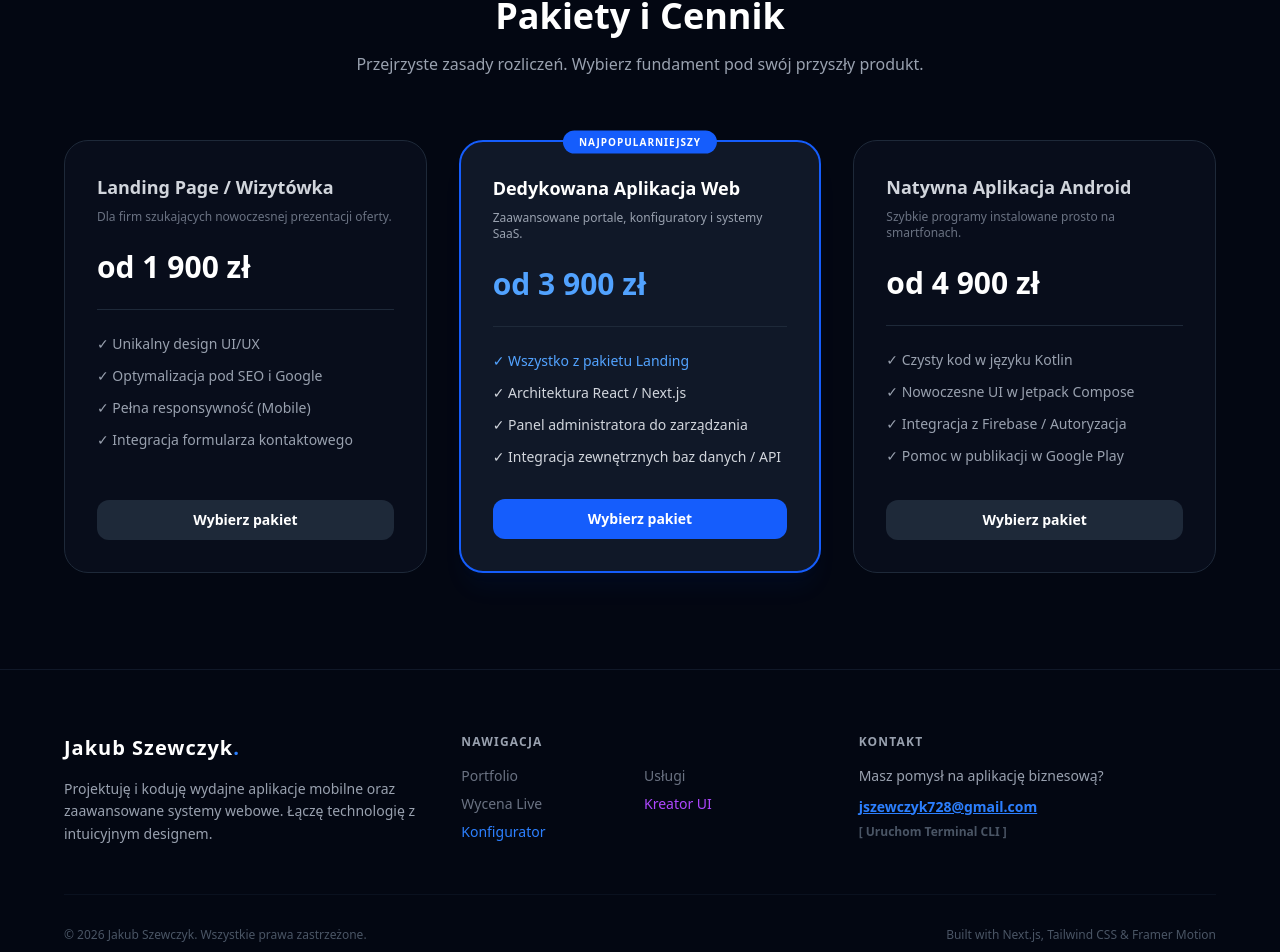
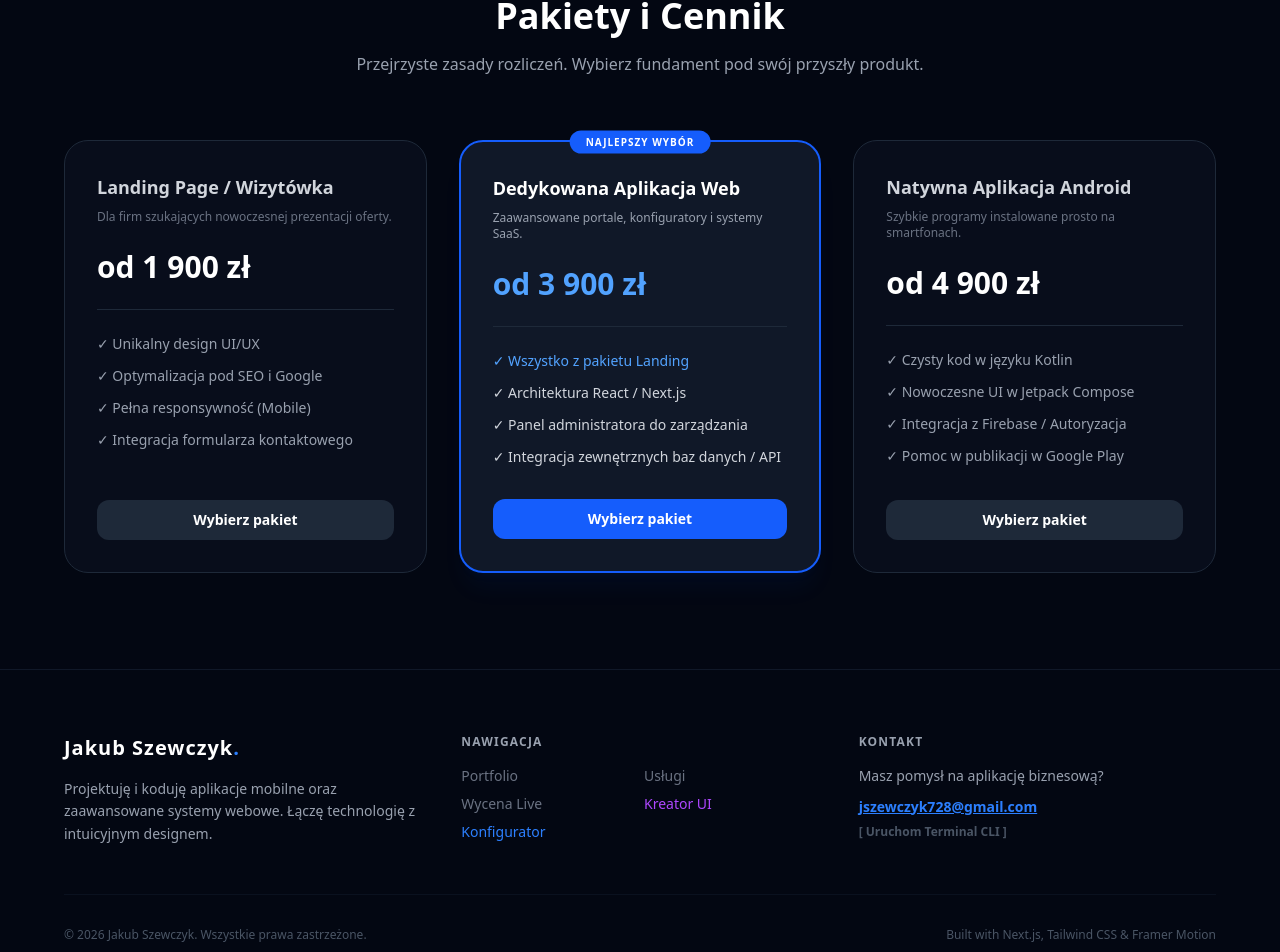
Before and after one commit to dzienbardzodobry/modern-portfolio-nextjs, a Next.js app: page / in a window 1280 px wide. Shown: the part 4150-5102 px from the top of the page. Built offline with nearby package versions, Linux system fonts and the light colour scheme.

Commit message:
Poprawki tresci

```diff
--- a/app/page.tsx
+++ b/app/page.tsx
@@ -255,7 +255,7 @@ export default function Home() {
 
                 </div>
                 <a
-                  href="https://github.com/jakub-szewczyk/jakub-szewczyk/tree/main/Projekt%20Katering.rar"
+                  href="https://drive.google.com/file/d/1fDpA29kAtXJwK-9NYVmfm1cLY6pw-5yZ/view?usp=drive_link"
                   target="_blank"
                   rel="noopener noreferrer"
                   className="inline-flex items-center text-xs font-bold text-orange-400 hover:text-orange-300 gap-1 group/link"
@@ -528,7 +528,7 @@ export default function Home() {
             {/* Pakiet 2 */}
             <div className="bg-gray-900 border-2 border-blue-600 p-8 rounded-3xl flex flex-col justify-between shadow-xl shadow-blue-600/5 relative">
               <div className="absolute top-0 left-1/2 -translate-x-1/2 -translate-y-1/2 bg-blue-600 text-white text-[10px] font-black uppercase tracking-widest px-4 py-1 rounded-full">
-                Najpopularniejszy
+                Najlepszy wybór
               </div>
               <div>
                 <h3 className="text-lg font-bold text-white mb-2">Dedykowana Aplikacja Web</h3>
@@ -580,7 +580,7 @@ export default function Home() {
           <div>
             <div className="text-xl font-bold tracking-wider mb-4">Jakub Szewczyk<span className="text-blue-500">.</span></div>
             <p className="text-sm text-gray-400 leading-relaxed max-w-sm">
-              Projektuję i koduję wydajne aplikacje mobilne oraz zaawansowane systemy webowe. Łączę technologię z intuicyjnym designem.
+              Projektuję i koduję aplikacje mobilne oraz zaawansowane systemy webowe. Łączę technologię z intuicyjnym designem.
             </p>
           </div>
 
```
